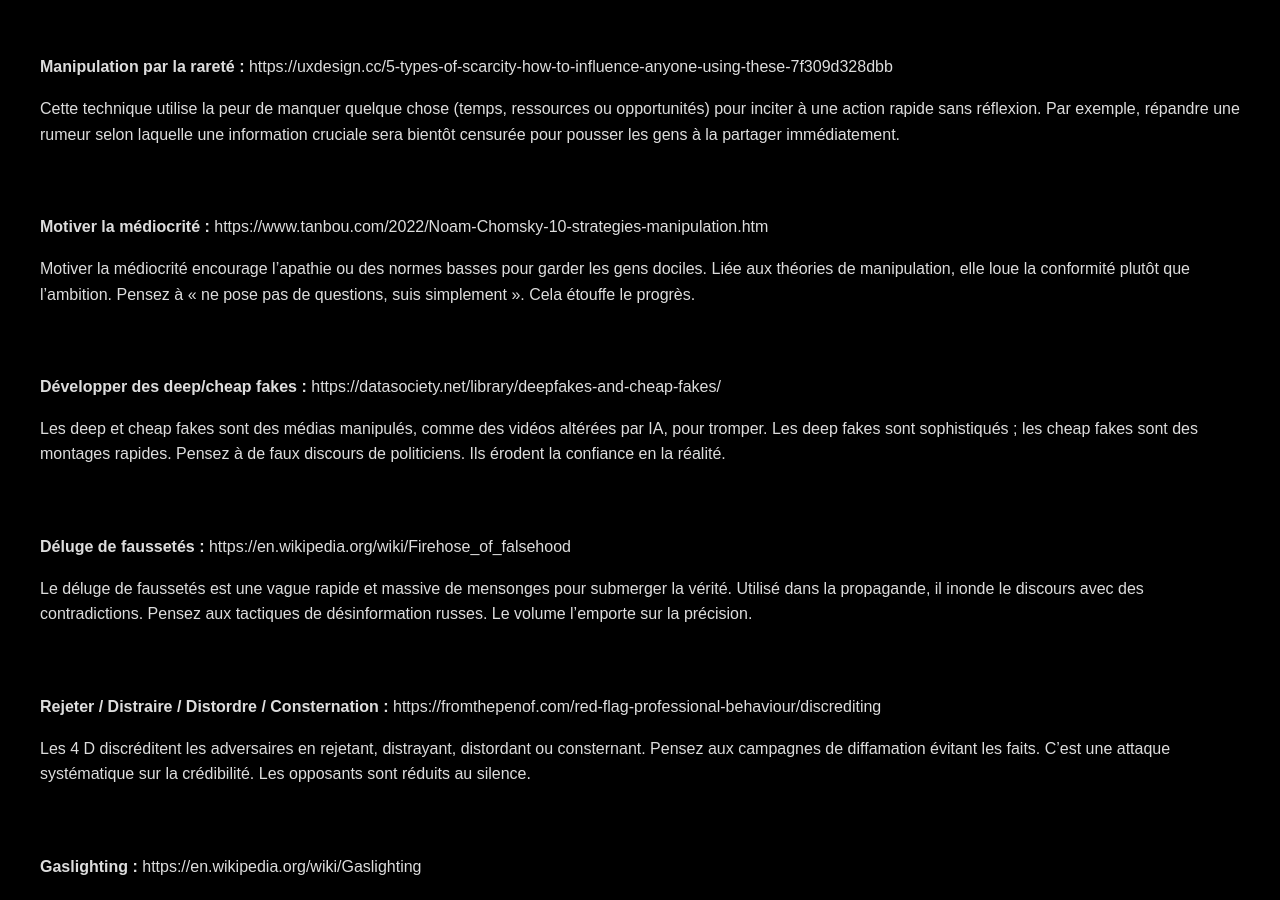
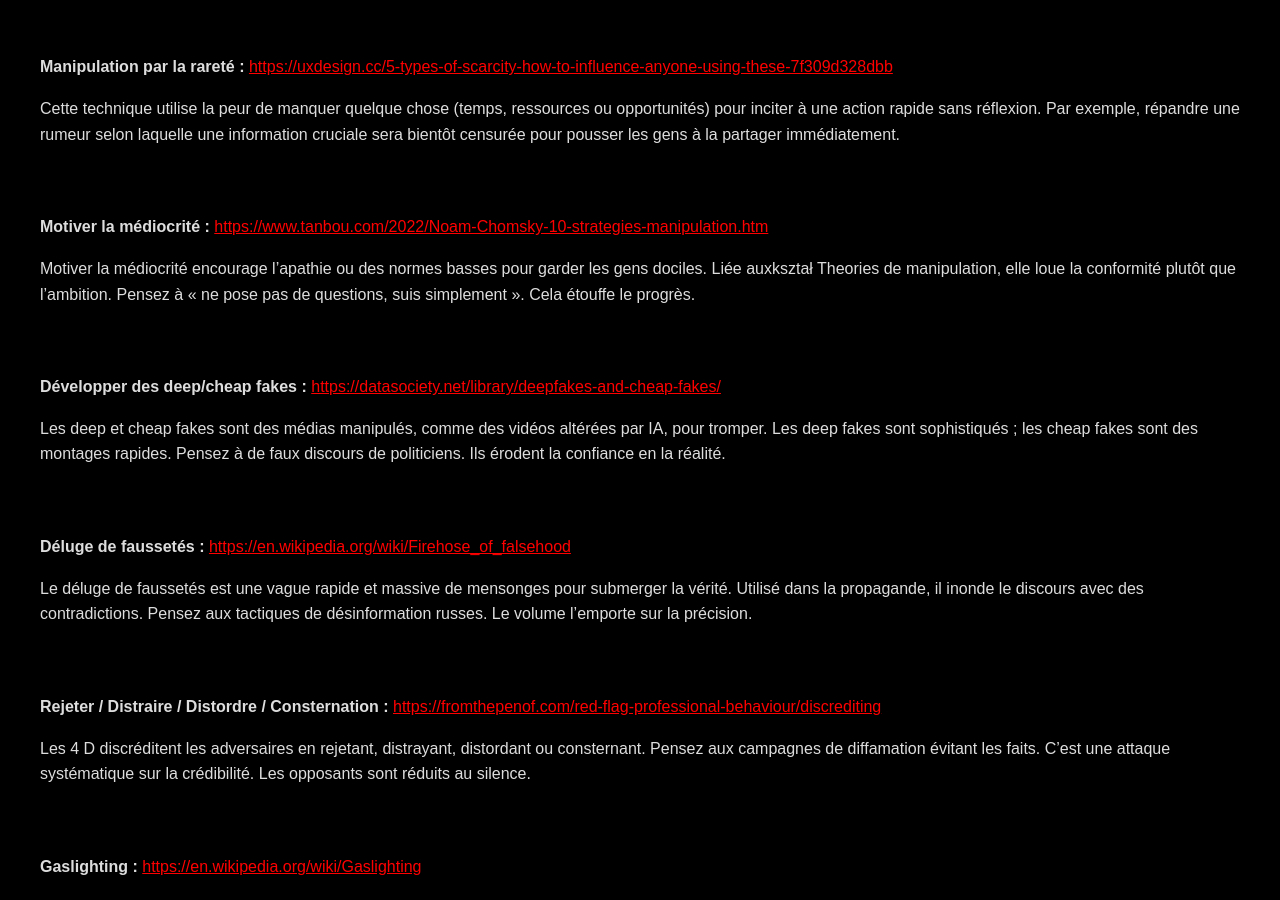
Before and after one commit to Anadema/Cognitive-Weaponization-Matrix, a Jekyll site: the page built from Techniques/Technique_description_fr.md, in a window 1280 px wide and 900 px high, scrolled down 3752 px. Built offline with Jekyll 4.4.1, drawn with Linux system fonts in a browser that asks for light colours.

Commit message:
Update Technique_description_fr.md

```diff
--- a/Techniques/Technique_description_fr.md
+++ b/Techniques/Technique_description_fr.md
@@ -8,171 +8,172 @@ lang: fr
 
 <br><br>
 
-<b>Ban de l’ombre :</b> https://en.wikipedia.org/wiki/Nudge_theory<br>
+<b>Ban de l’ombre :</b> <a href="https://en.wikipedia.org/wiki/Nudge_theory" style="color: red;" target="_blank">https://en.wikipedia.org/wiki/Nudge_theory</a><br>
 
 Le ban de l’ombre est une pratique sur les réseaux sociaux où le contenu d’un utilisateur est rendu invisible ou moins visible aux autres sans qu’il le sache. Il est utilisé pour limiter le spam ou les comportements inappropriés, réduisant la portée des publications sans supprimer le compte. Des plateformes comme Twitter, Instagram ou YouTube auraient eu recours à cette pratique, bien qu’elle soit souvent officieuse et controversée. Les utilisateurs peuvent suspecter un ban de l’ombre s’ils remarquent une chute soudaine de visibilité ou d’engagement. Cette technique soulève des débats sur la transparence, la censure et la liberté d’expression en ligne.
 <br><br><br>
 
-<b>Nudge :</b> https://en.wikipedia.org/wiki/Character_assassination<br>
+<b>Nudge :</b> <a href="https://en.wikipedia.org/wiki/Character_assassination" style="color: red;" target="_blank">https://en.wikipedia.org/wiki/Character_assassination</a><br>
 
 La théorie du nudge consiste à influencer subtilement le comportement des gens sans restreindre leurs choix, souvent pour leur propre bien. Elle utilise de petits indices ou des changements de conception, comme placer des aliments sains à hauteur des yeux, pour orienter les décisions. Popularisée en économie comportementale, elle est appliquée dans les politiques publiques et le marketing. Les critiques estiment qu’elle peut sembler manipulatrice si elle manque de transparence.
 <br><br><br>
 
-<b>Assassinat social :</b> https://en.wikipedia.org/wiki/Character_assassination
+<b>Assassinat social :</b> <a href="https://en.wikipedia.org/wiki/Character_assassination" style="color: red;" target="_blank">https://en.wikipedia.org/wiki/Character_assassination</a><br>
 
 L’assassinat social est la diffusion délibérée d’informations fausses ou nuisibles pour ruiner la réputation de quelqu’un. Il implique souvent des calomnies, des rumeurs ou des revendications exagérées, ciblant des figures publiques ou des rivaux. Historiquement utilisé en politique, il vise à discréditer sans preuves. Les dommages peuvent être durables et difficiles à réfuter.
 <br><br><br>
 
-<b>Compte fictif :</b> https://en.wikipedia.org/wiki/Sock_puppet_account<br>
+<b>Compte fictif :</b> <a href="https://en.wikipedia.org/wiki/Sock_puppet_account" style="color: red;" target="_blank">https://en.wikipedia.org/wiki/Sock_puppet_account</a><br>
 
 Un compte fictif est une fausse identité en ligne utilisée pour tromper les autres, souvent pour promouvoir des agendas ou simuler un soutien. Courant sur les forums ou les réseaux sociaux, il amplifie des opinions ou attaque des adversaires anonymement. Les plateformes tentent de les détecter, mais ils persistent. Cela nuit à la confiance dans le discours en ligne.
 <br><br><br>
 
-<b>Mauvais étiquetage :</b> https://en.wikipedia.org/wiki/Bad-jacketing<br>
+<b>Mauvais étiquetage :</b> <a href="https://en.wikipedia.org/wiki/Bad-jacketing" style="color: red;" target="_blank">https://en.wikipedia.org/wiki/Bad-jacketing</a><br>
 
 Le mauvais étiquetage consiste à qualifier faussement quelqu’un d’informateur ou de traître au sein d’un groupe pour semer la méfiance. Utilisé par les autorités ou les rivaux, il isole les cibles et perturbe l’unité, notamment dans les cercles militants. Historiquement lié au programme COINTELPRO, c’est une tactique de trahison discrète. La simple suspicion peut ruiner des relations.
 <br><br><br>
 
-<b>Kompromat :</b> https://en.wikipedia.org/wiki/Kompromat<br>
+<b>Kompromat :</b> <a href="https://en.wikipedia.org/wiki/Kompromat" style="color: red;" target="_blank">https://en.wikipedia.org/wiki/Kompromat</a><br>
 
 Le kompromat désigne des matériaux compromettants, comme des scandales ou des secrets, collectés pour faire chanter ou discréditer quelqu’un. Souvent utilisé dans l’espionnage ou la politique, il exploite la peur de l’exposition pour contrôler les cibles. Les services de renseignement russes y sont particulièrement associés. Il est efficace car il tire parti des vulnérabilités personnelles.
 <br><br><br>
 
-<b>Sélection biaisée :</b> https://en.wikipedia.org/wiki/Cherry_picking<br>
+<b>Sélection biaisée :</b> <a href="https://en.wikipedia.org/wiki/Cherry_picking" style="color: red;" target="_blank">https://en.wikipedia.org/wiki/Cherry_picking</a><br>
 
 La sélection biaisée consiste à présenter sélectivement des données ou des preuves pour soutenir une affirmation tout en ignorant les contradictions. Courante dans les débats ou les médias, elle déforme la réalité pour persuader. Les scientifiques comme les propagandistes l’utilisent. Elle trompe en créant un récit unilatéral.
 <br><br><br>
 
-<b>Détournement émotionnel :</b> https://www.ei-magazine.com/post/what-is-emotional-hijacking-and-how-can-you-prevent-it<br>
+<b>Détournement émotionnel :</b> <a href="https://www.ei-magazine.com/post/what-is-emotional-hijacking-and-how-can-you-prevent-it" style="color: red;" target="_blank">https://www.ei-magazine.com/post/what-is-emotional-hijacking-and-how-can-you-prevent-it</a><br>
 
 Le détournement émotionnel déclenche une réponse émotionnelle intense (peur, colère, joie) pour contourner la pensée rationnelle. Une fois émotionnellement chargé, une personne est plus susceptible d’accepter un message sans le remettre en question. Exemple : associer de la propagande à des images choquantes.
 <br><br><br>
 
-<b>Agent ignorant :</b> https://disarmframework.herokuapp.com/technique/7/view<br>
+<b>Agent ignorant :</b> <a href="https://disarmframework.herokuapp.com/technique/7/view" style="color: red;" target="_blank">https://disarmframework.herokuapp.com/technique/7/view</a><br>
 
 Un agent ignorant est une personne qui répand de la désinformation sans le savoir, manipulée par d’autres. Elle agit sincèrement, rendant son message convaincant, souvent sur les réseaux sociaux. Faisant partie des campagnes de désinformation, elle exploite la confiance. Son ignorance protège les véritables orchestrateurs.
 <br><br><br>
 
-<b>Appât à clics :</b> https://en.wikipedia.org/wiki/Clickbait<br>
+<b>Appât à clics :</b> <a href="https://en.wikipedia.org/wiki/Clickbait" style="color: red;" target="_blank">https://en.wikipedia.org/wiki/Clickbait</a><br>
 
 L’appât à clics utilise des titres sensationnels ou trompeurs pour inciter les utilisateurs à cliquer sur un contenu. Il privilégie l’engagement au détriment de la substance, courant dans les médias en ligne. Des titres comme « Vous n’allez pas y croire ! » génèrent du trafic mais déçoivent souvent. Il prospère sur la curiosité et la frustration.
 <br><br><br>
 
-<b>Squatting de mots-clés :</b> https://mediamanipulation.org/definitions/keyword-squatting/<br>
+<b>Squatting de mots-clés :</b> <a href="https://mediamanipulation.org/definitions/keyword-squatting/" style="color: red;" target="_blank">https://mediamanipulation.org/definitions/keyword-squatting/</a><br>
 
 Le squatting de mots-clés consiste à détourner des termes tendance pour diffuser du contenu non lié ou faux. Utilisé dans la désinformation, il inonde les résultats de recherche ou les hashtags avec du bruit. Pensez à de la propagande qui se greffe sur des nouvelles de dernière minute. Cela confond et détourne l’attention du public.
 <br><br><br>
 
-<b>Essaimage :</b> https://disarmframework.herokuapp.com/technique/49/view<br>
+<b>Essaimage :</b> <a href="https://disarmframework.herokuapp.com/technique/49/view" style="color: red;" target="_blank">https://disarmframework.herokuapp.com/technique/49/view</a><br>
 
 L’essaimage est une attaque en ligne coordonnée par de nombreux comptes pour submerger ou harceler une cible. Souvent observé dans le trolling ou la désinformation, il amplifie l’impact par son volume. Pensez aux assauts sur Twitter. Il intimide et noie l’opposition.
 <br><br><br>
 
-<b>Faux experts :</b> https://disarmframework.herokuapp.com/technique/5/view<br>
+<b>Faux experts :</b> <a href="https://disarmframework.herokuapp.com/technique/5/view" style="color: red;" target="_blank">https://disarmframework.herokuapp.com/technique/5/view</a><br>
 
 Les faux experts sont des individus non qualifiés présentés comme des autorités pour promouvoir un récit. Courants dans la désinformation, ils trompent avec des titres ou du charisme. Pensez aux « docteurs » anti-vaccins. Ils exploitent la confiance en l’expertise pour induire en erreur.
 <br><br><br>
 
-<b>Injonction contradictoire :</b> https://en.wikipedia.org/wiki/Double_bind<br>
+<b>Injonction contradictoire :</b> <a href="https://en.wikipedia.org/wiki/Double_bind" style="color: red;" target="_blank">https://en.wikipedia.org/wiki/Double_bind</a><br>
 
 L’injonction contradictoire, ou double contrainte, consiste à donner des exigences conflictuelles où aucune réponse ne gagne. Utilisée dans la manipulation, elle piège les victimes dans la confusion ou la culpabilité, comme des ordres de « sois spontané ». Psychologiquement épuisante, c’est une tactique de contrôle.
 <br><br><br>
 
-<b>Doxing :</b> https://en.wikipedia.org/wiki/Doxing<br>
+<b>Doxing :</b> <a href="https://en.wikipedia.org/wiki/Doxing" style="color: red;" target="_blank">https://en.wikipedia.org/wiki/Doxing</a><br>
 
 Le doxing consiste à révéler publiquement des informations privées, comme des adresses, pour nuire ou intimider quelqu’un. Souvent une tactique de vengeance en ligne, il viole la vie privée et invite au harcèlement. Pensez aux hackers ciblant des critiques. C’est une arme d’exposition.
 <br><br><br>
 
-<b>Cyberharcèlement :</b> https://disarmframework.herokuapp.com/technique/193/view<br>
+<b>Cyberharcèlement :</b> <a href="https://disarmframework.herokuapp.com/technique/193/view" style="color: red;" target="_blank">https://disarmframework.herokuapp.com/technique/193/view</a><br>
 
 Le cyberharcèlement est un harcèlement en ligne répété visant à humilier ou perturber une cible. Utilisant insultes, menaces ou rumeurs, il prospère grâce à l’anonymat. Les réseaux sociaux amplifient sa portée. Il cause de réels dommages émotionnels.
 <br><br><br>
 
-<b>Distorsions initiales :</b> https://disarmframework.herokuapp.com/technique/35/view<br>
+<b>Distorsions initiales :</b> <a href="https://disarmframework.herokuapp.com/technique/35/view" style="color: red;" target="_blank">https://disarmframework.herokuapp.com/technique/35/view</a><br>
 
 Les distorsions initiales plantent de petits mensonges ou demi-vérités pour faire croître une désinformation plus large. Subtiles et stratégiques, elles se propagent naturellement via les partages. Pensez aux rumeurs prenant racine en ligne. C’est insidieux car cela semble organique.
 <br><br><br>
 
-<b>Appâter un influenceur :</b> https://en.wikipedia.org/wiki/Rage-baiting<br>
+<b>Appâter un influenceur :</b> <a href="https://en.wikipedia.org/wiki/Rage-baiting" style="color: red;" target="_blank">https://en.wikipedia.org/wiki/Rage-baiting</a><br>
 
 Appâter un influenceur provoque l’indignation ou des réactions pour augmenter l’engagement. Ils publient du contenu incendiaire, comme du rage-bait, pour devenir viraux. Pensez aux diatribes clivantes sur TikTok. Cela exploite les émotions pour attirer l’attention.
 <br><br><br>
 
-<b>Sondages en ligne :</b> https://en.wikipedia.org/wiki/Open-access_poll<br>
+<b>Sondages en ligne :</b> <a href="https://en.wikipedia.org/wiki/Open-access_poll" style="color: red;" target="_blank">https://en.wikipedia.org/wiki/Open-access_poll</a><br>
 
 Les sondages en ligne sont des enquêtes informelles ouvertes à la manipulation, faussant la perception publique. Non régulés et non scientifiques, ils sont truqués par des bots ou des brigades. Pensez aux sondages Twitter influençant l’opinion. Ils imitent la légitimité mais manquent de rigueur.
 <br><br><br>
 
-<b>Chambre d’écho :</b> https://en.wikipedia.org/wiki/Echo_chamber_(media)<br>
+<b>Chambre d’écho :</b> <a href="https://en.wikipedia.org/wiki/Echo_chamber_(media)" style="color: red;" target="_blank">https://en.wikipedia.org/wiki/Echo_chamber_(media)</a><br>
 
 Une chambre d’écho est un espace en ligne où les idées sont renforcées sans être contestées. Les algorithmes et la pensée de groupe amplifient les biais, comme sur les forums partisans. Elle isole les utilisateurs du dissentiment. La réalité devient déformée.
 <br><br><br>
 
-<b>Copypasta :</b> https://en.wikipedia.org/wiki/Copypasta<br>
+<b>Copypasta :</b> <a href="https://en.wikipedia.org/wiki/Copypasta" style="color: red;" target="_blank">https://en.wikipedia.org/wiki/Copypasta</a><br>
 
 Le copypasta est un texte répétitif, copié et spammé en ligne, souvent pour l’humour ou la perturbation. Pensez aux murs de mèmes inondant les commentaires. Cela agace ou fait dérailler les discussions. C’est un bruit à faible effort.
 <br><br><br>
 
-<b>Manipulation par la rareté :</b> https://uxdesign.cc/5-types-of-scarcity-how-to-influence-anyone-using-these-7f309d328dbb<br>
+<b>Manipulation par la rareté :</b> <a href="https://uxdesign.cc/5-types-of-scarcity-how-to-influence-anyone-using-these-7f309d328dbb" style="color: red;" target="_blank">https://uxdesign.cc/5-types-of-scarcity-how-to-influence-anyone-using-these-7f309d328dbb</a><br>
 
 Cette technique utilise la peur de manquer quelque chose (temps, ressources ou opportunités) pour inciter à une action rapide sans réflexion. Par exemple, répandre une rumeur selon laquelle une information cruciale sera bientôt censurée pour pousser les gens à la partager immédiatement.
 <br><br><br>
 
-<b>Motiver la médiocrité :</b> https://www.tanbou.com/2022/Noam-Chomsky-10-strategies-manipulation.htm<br>
+<b>Motiver la médiocrité :</b> <a href="https://www.tanbou.com/2022/Noam-Chomsky-10-strategies-manipulation.htm" style="color: red;" target="_blank">https://www.tanbou.com/2022/Noam-Chomsky-10-strategies-manipulation.htm</a><br>
 
-Motiver la médiocrité encourage l’apathie ou des normes basses pour garder les gens dociles. Liée aux théories de manipulation, elle loue la conformité plutôt que l’ambition. Pensez à « ne pose pas de questions, suis simplement ». Cela étouffe le progrès.
+Motiver la médiocrité encourage l’apathie ou des normes basses pour garder les gens dociles. Liée auxkształ Theories de manipulation, elle loue la conformité plutôt que l’ambition. Pensez à « ne pose pas de questions, suis simplement ». Cela étouffe le progrès.
 <br><br><br>
 
-<b>Développer des deep/cheap fakes :</b> https://datasociety.net/library/deepfakes-and-cheap-fakes/<br>
+<b>Développer des deep/cheap fakes :</b> <a href="https://datasociety.net/library/deepfakes-and-cheap-fakes/" style="color: red;" target="_blank">https://datasociety.net/library/deepfakes-and-cheap-fakes/</a><br>
 
 Les deep et cheap fakes sont des médias manipulés, comme des vidéos altérées par IA, pour tromper. Les deep fakes sont sophistiqués ; les cheap fakes sont des montages rapides. Pensez à de faux discours de politiciens. Ils érodent la confiance en la réalité.
 <br><br><br>
 
-<b>Déluge de faussetés :</b> https://en.wikipedia.org/wiki/Firehose_of_falsehood<br>
+<b>Déluge de faussetés :</b> <a href="https://en.wikipedia.org/wiki/Firehose_of_falsehood" style="color: red;" target="_blank">https://en.wikipedia.org/wiki/Firehose_of_falsehood</a><br>
 
 Le déluge de faussetés est une vague rapide et massive de mensonges pour submerger la vérité. Utilisé dans la propagande, il inonde le discours avec des contradictions. Pensez aux tactiques de désinformation russes. Le volume l’emporte sur la précision.
 <br><br><br>
 
-<b>Rejeter / Distraire / Distordre / Consternation :</b> https://fromthepenof.com/red-flag-professional-behaviour/discrediting<br>
+<b>Rejeter / Distraire / Distordre / Consternation :</b> <a href="https://fromthepenof.com/red-flag-professional-behaviour/discrediting" style="color: red;" target="_blank">https://fromthepenof.com/red-flag-professional-behaviour/discrediting</a><br>
 
 Les 4 D discréditent les adversaires en rejetant, distrayant, distordant ou consternant. Pensez aux campagnes de diffamation évitant les faits. C’est une attaque systématique sur la crédibilité. Les opposants sont réduits au silence.
 <br><br><br>
 
-<b>Gaslighting :</b> https://en.wikipedia.org/wiki/Gaslighting<br>
+<b>Gaslighting :</b> <a href="https://en.wikipedia.org/wiki/Gaslighting" style="color: red;" target="_blank">https://en.wikipedia.org/wiki/Gaslighting</a><br>
 
 Le gaslighting manipule quelqu’un pour qu’il doute de sa réalité ou de sa santé mentale. En utilisant le déni ou des mensonges, comme « ça n’est jamais arrivé », il confond les victimes. Pensez aux relations abusives en ligne. C’est un sabotage psychologique.
 <br><br><br>
 
-<b>Effet de vérité illusoire :</b> https://en.wikipedia.org/wiki/Illusory_truth_effect<br>
+<b>Effet de vérité illusoire :</b> <a href="https://en.wikipedia.org/wiki/Illusory_truth_effect" style="color: red;" target="_blank">https://en.wikipedia.org/wiki/Illusory_truth_effect</a><br>
 
 L’effet de vérité illusoire fait que des mensonges répétés semblent vrais. La familiarité engendre la croyance, même si c’est faux. Pensez aux slogans de propagande. Il exploite un biais cognitif.
 <br><br><br>
 
-<b>Micro-ciblage :</b> https://www.merriam-webster.com/dictionary/microtarget<br>
+<b>Micro-ciblage :</b> <a href="https://www.merriam-webster.com/dictionary/microtarget" style="color: red;" target="_blank">https://www.merriam-webster.com/dictionary/microtarget</a><br>
 
 Le micro-ciblage adapte des publicités ou messages à des individus spécifiques en utilisant des données. Utilisé dans les campagnes, c’est une persuasion précise. Pensez aux publicités Facebook ciblant les électeurs. C’est puissant mais inquiétant.
 <br><br><br>
 
-<b>Maintenir la culpabilité et l’ignorance :</b> https://www.tanbou.com/2022/Noam-Chomsky-10-strategies-manipulation.htm<br>
+<b>Maintenir la culpabilité et l’ignorance :</b> <a href="https://www.tanbou.com/2022/Noam-Chomsky-10-strategies-manipulation.htm" style="color: red;" target="_blank">https://www.tanbou.com/2022/Noam-Chomsky-10-strategies-manipulation.htm</a><br>
 
 Maintenir la culpabilité et l’ignorance garde les gens soumis via la honte et la confusion. Une tactique de manipulation, elle blâme les masses. Pensez à « tu es trop bête pour savoir ». Cela tue la pensée critique.
 <br><br><br>
 
-<b>Cadrage :</b> https://en.wikipedia.org/wiki/Framing_(social_sciences)
+<b>Cadrage :</b> <a href="https://en.wikipedia.org/wiki/Framing_(social_sciences)" style="color: red;" target="_blank">https://en.wikipedia.org/wiki/Framing_(social_sciences)</a><br>
 
 Le cadrage manipule la manière dont l’information est présentée pour façonner son interprétation. Par exemple, dire « taux de succès de 90 % » au lieu de « taux d’échec de 10 % » modifie la perception sans changer les faits. Il est souvent utilisé pour rendre un récit plus favorable ou alarmant.
 <br><br><br>
 
-<b>Effet de bande :</b> https://en.wikipedia.org/wiki/Bandwagon_effect
+<b>Effet de bande :</b> <a href="https://en.wikipedia.org/wiki/Bandwagon_effect" style="color: red;" target="_blank">https://en.wikipedia.org/wiki/Bandwagon_effect</a><br>
 
 L’effet de bande exploite la tendance humaine à suivre la majorité. En créant l’illusion qu’une idée ou une croyance est largement acceptée (« tout le monde pense ça »), il pousse les individus à se conformer sans la remettre en question.
 <br><br><br>
 
-<b>Astroturfing :</b> https://disarmframework.herokuapp.com/technique/145/view
+<b>Astroturfing :</b> <a href="https://disarmframework.herokuapp.com/technique/145/view" style="color: red;" target="_blank">https://disarmframework.herokuapp.com/technique/145/view</a><br>
 
 L’astroturfing crée une fausse impression de soutien populaire pour manipuler l’opinion publique. En utilisant des faux comptes ou des campagnes coordonnées, il amplifie des récits pour les faire paraître largement acceptés, masquant leur nature orchestrée. Cela inonde les plateformes d’un consensus artificiel pour promouvoir des agendas ou discréditer l’opposition.
 <br><br><br>
 
-<b>Attaques papillons :</b> https://disarmframework.herokuapp.com/technique/134/view
+<b>Attaques papillons :</b> <a href="https://disarmframework.herokuapp.com/technique/134/view" style="color: red;" target="_blank">https://disarmframework.herokuapp.com/technique/134/view</a><br>
 
 Les attaques papillons consistent en des frappes rapides et multiplateformes de désinformation pour submerger les cibles. Avec vitesse et volume, elles sèment la confusion et le chaos de manière imprévisible, comme des papillons. Elles exploitent les failles en temps réel pour perturber les récits ou semer le doute rapidement.
+<br><br><br>
```
